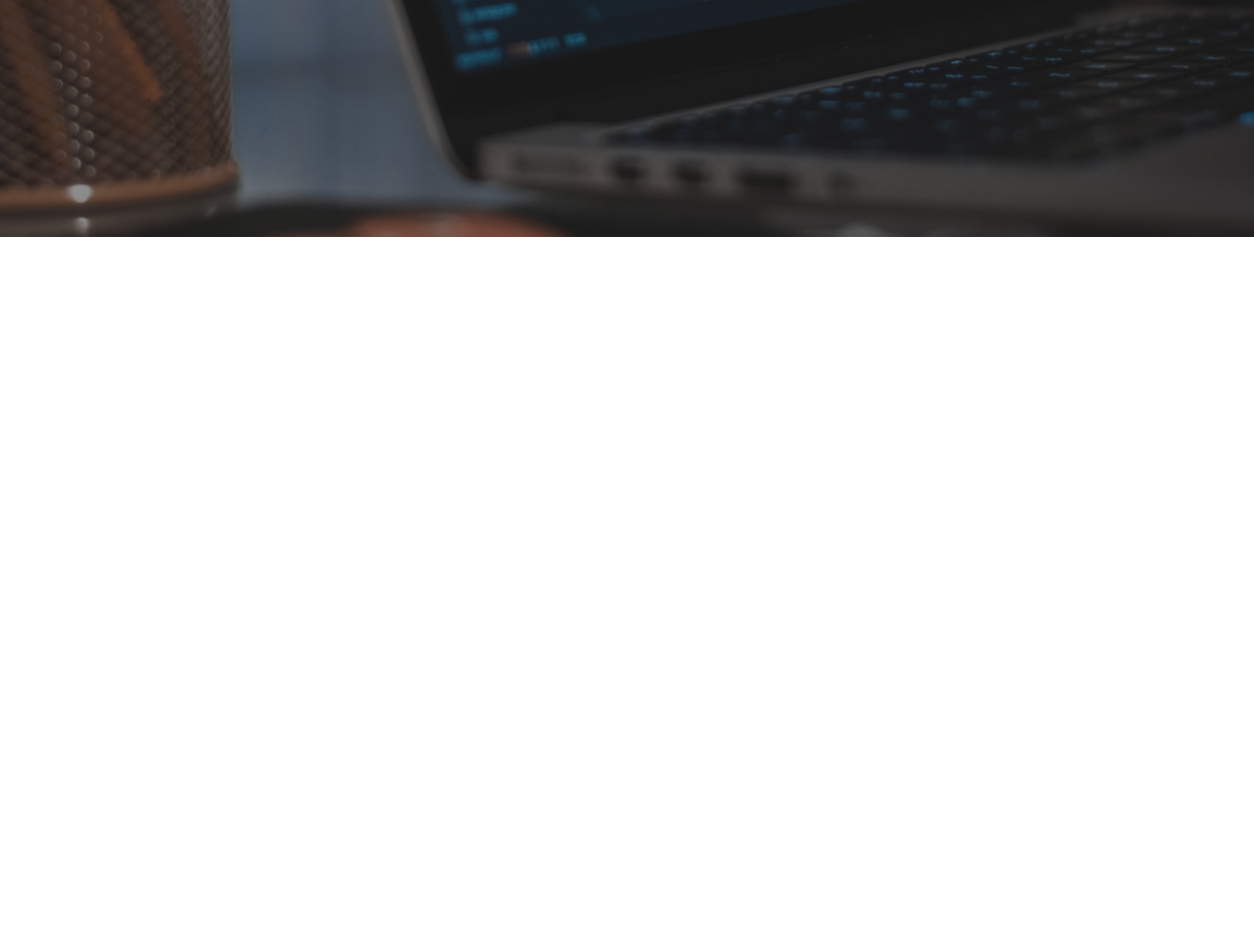
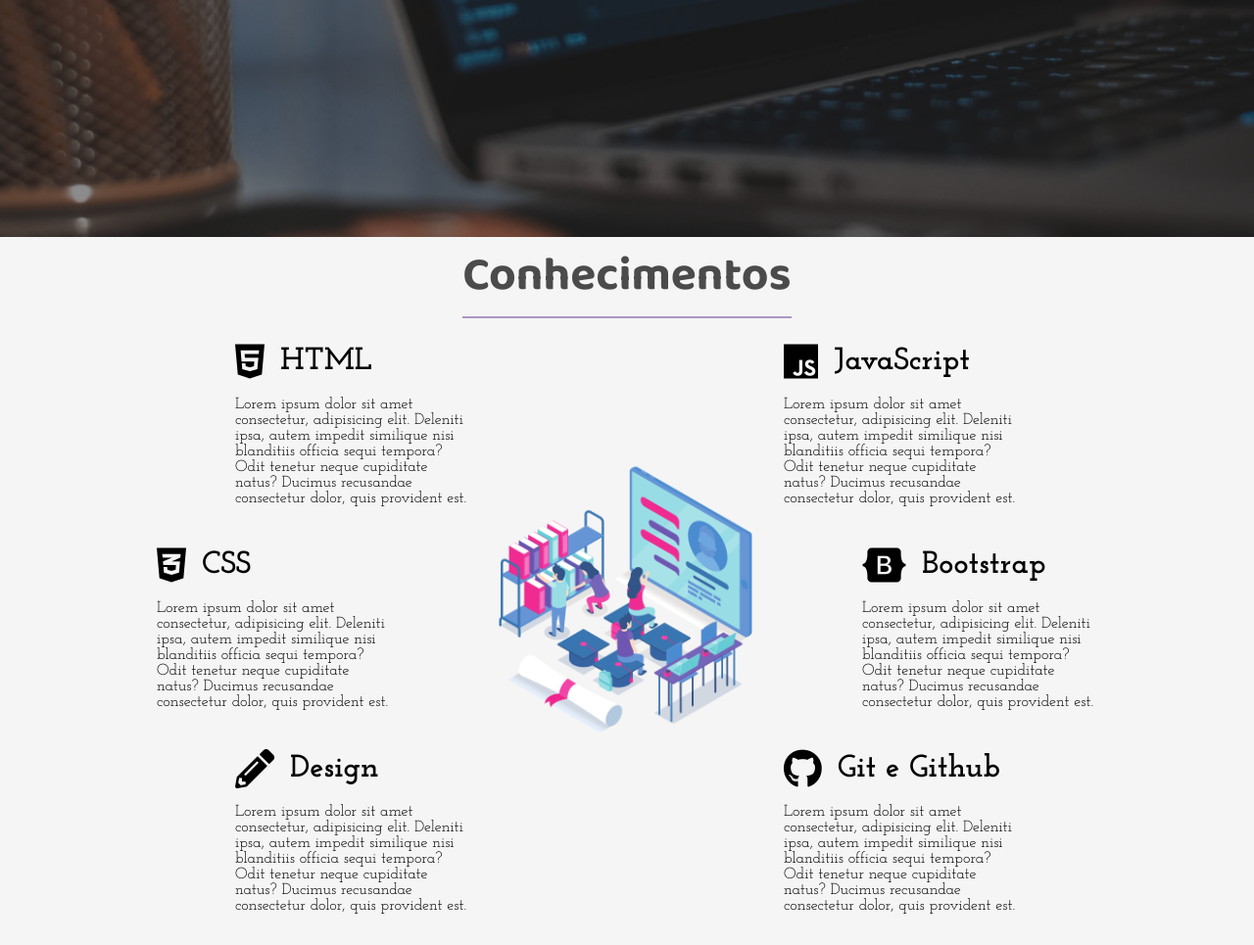
Before and after one commit to ViniciiusSnowden/portfolio, a plain HTML site: page index.html in a window 1280 px wide. Shown: the part 558-1523 px from the top of the page at 98% size. Before the commit the page ends 800 px from the top, so only its background shows below. Drawn offline with Linux system fonts and the light colour scheme.

Commit message:
Conhecimentos [update]
Criação da sessão de conhecimentos.

```diff
--- a/css/style.css
+++ b/css/style.css
@@ -11,7 +11,7 @@
 
 :root {
     --font-primary: "baloo Da 2", serif;
-    --font-secunday: "Josefin Slab", serif;
+    --font-secundary: "Josefin Slab", serif;
     --font-action: "Mulish", serif;
 }
 
@@ -88,7 +88,7 @@ header {
 }
 
 .banner p {
-    font-family: var(--font-secunday);
+    font-family: var(--font-secundary);
     color: #fff;
     font-size: 2rem;
     text-shadow: .2rem, .2rem rgba(0,0,0,0.4);
@@ -185,3 +185,90 @@ header {
 .social-media i:hover {
     background-color: rgb(4, 89, 218);
 }
+
+.conhecimentos {
+    display: grid;
+    grid-template-columns: repeat(16,1fr);
+    grid-template-rows: repeat(6, 6rem);
+    row-gap: .5rem;
+}
+
+.conhecimento:nth-child(1) {
+    grid-column: 4 / 7;
+    grid-row: 1 / 3;
+}
+
+.conhecimento:nth-child(2) {
+    grid-column: 3 / 6;
+    grid-row: 3 / 5;
+}
+
+.conhecimento:nth-child(3) {
+    grid-column: 4 / 7;
+    grid-row: 5 / -1;
+}
+
+.conhecimento:nth-child(4) {
+    grid-column: 11 / 14;
+    grid-row: 1 / 3;
+}
+
+.conhecimento:nth-child(5) {
+    grid-column: 12 / 15;
+    grid-row: 3 / 5;
+}
+
+.conhecimento:nth-child(6) {
+    grid-column: 11 / 14;
+    grid-row: 5 / -1;
+}
+
+.sessao-conhecimentos {
+    background-color: #f5f5f5f5;
+}
+
+.sessao-header {
+    display: flex;
+    justify-content: center;
+    align-items: center;
+}
+
+.sessao-header h1 {
+    font-family: var(--font-primary);
+    font-size: 3rem;
+    color: #4b4b4b;
+    border-bottom: solid 2px #6a30937e;
+    margin-bottom: 1.5rem;
+}
+
+.conhecimento-header {
+    display: flex;
+    align-items: center;
+}
+
+.conhecimento-header i {
+    font-size: 2.5rem;
+}
+
+.conhecimento-header h3 {
+    font-family: var(--font-secundary);
+    font-size: 2rem;
+    padding-left: 1rem;
+}
+
+.conhecimento-text {
+    font-family: var(--font-secundary);
+    margin-top: 1rem;
+    font-size: 1rem;
+}
+
+.conhecimentos-img-wrapper {
+    grid-column: 7 / 11;
+    grid-row: 2 / 6;
+    width: 100%;
+}
+
+.conhecimentos-img-wrapper img {
+    object-fit: cover;
+    width: 100%;
+}
--- a/index.html
+++ b/index.html
@@ -28,7 +28,7 @@
             <button>Saiba mais</button>
             </div>
         </header>
-        <div class="sidebar">
+        <aside class="sidebar">
             <nav>
                 <ul class="menu">
                     <li class="menu-item"><a href="#" class="menu-link">Início</a></li>
@@ -43,7 +43,72 @@
                 <a href=""><i class="fab fa-github"></i></a>
                 <a href=""><i class="fab fa-twitter"></i></a>
             </div>
-        </div>
+        </aside>
+        <section class="sessao-conhecimentos">
+            <div class="sessao-header">
+                <h1>Conhecimentos</h1>
+            </div>
+            <div class="conhecimentos">
+                <div class="conhecimento">
+                    <div class="conhecimento-header">
+                        <i class="fab fa-html5"></i>
+                        <h3>HTML</h3>
+                    </div>
+                    <div class="conhecimento-text">
+                        <p>Lorem ipsum dolor sit amet consectetur, adipisicing elit. Deleniti ipsa, autem impedit similique nisi blanditiis officia sequi tempora? Odit tenetur neque cupiditate natus? Ducimus recusandae consectetur dolor, quis provident est.</p>
+                    </div>
+                </div>
+                <div class="conhecimento">
+                    <div class="conhecimento-header">
+                        <i class="fab fa-css3-alt"></i>
+                        <h3>CSS</h3>
+                    </div>
+                    <div class="conhecimento-text">
+                        <p>Lorem ipsum dolor sit amet consectetur, adipisicing elit. Deleniti ipsa, autem impedit similique nisi blanditiis officia sequi tempora? Odit tenetur neque cupiditate natus? Ducimus recusandae consectetur dolor, quis provident est.</p>
+                    </div>
+                </div>
+                <div class="conhecimento">
+                    <div class="conhecimento-header">
+                        <i class="fas fa-pencil-alt"></i>
+                        <h3>Design</h3>
+                    </div>
+                    <div class="conhecimento-text">
+                        <p>Lorem ipsum dolor sit amet consectetur, adipisicing elit. Deleniti ipsa, autem impedit similique nisi blanditiis officia sequi tempora? Odit tenetur neque cupiditate natus? Ducimus recusandae consectetur dolor, quis provident est.</p>
+                    </div>
+                </div>
+                <div class="conhecimento">
+                    <div class="conhecimento-header">
+                        <i class="fab fa-js"></i>
+                        <h3>JavaScript</h3>
+                    </div>
+                    <div class="conhecimento-text">
+                        <p>Lorem ipsum dolor sit amet consectetur, adipisicing elit. Deleniti ipsa, autem impedit similique nisi blanditiis officia sequi tempora? Odit tenetur neque cupiditate natus? Ducimus recusandae consectetur dolor, quis provident est.</p>
+                    </div>
+                </div>
+                <div class="conhecimento">
+                    <div class="conhecimento-header">
+                        <i class="fab fa-bootstrap"></i>
+                        <h3>Bootstrap</h3>
+                    </div>
+                    <div class="conhecimento-text">
+                        <p>Lorem ipsum dolor sit amet consectetur, adipisicing elit. Deleniti ipsa, autem impedit similique nisi blanditiis officia sequi tempora? Odit tenetur neque cupiditate natus? Ducimus recusandae consectetur dolor, quis provident est.</p>
+                    </div>
+                </div>
+                <div class="conhecimento">
+                    <div class="conhecimento-header">
+                        <i class="fab fa-github"></i>
+                        <h3>Git e Github</h3>
+                    </div>
+                    <div class="conhecimento-text">
+                        <p>Lorem ipsum dolor sit amet consectetur, adipisicing elit. Deleniti ipsa, autem impedit similique nisi blanditiis officia sequi tempora? Odit tenetur neque cupiditate natus? Ducimus recusandae consectetur dolor, quis provident est.</p>
+                    </div>
+                </div>
+                <div class="conhecimentos-img-wrapper">
+                    <img src="img/conhecimentos.png" alt="Imagem conhecimento">
+                </div>
+            </div>
+        </section>
+    </div>
 </body>
 <script src="js/script.js"></script>
 </html>
```
Also changed, not shown: img/conhecimentos.png (added).
